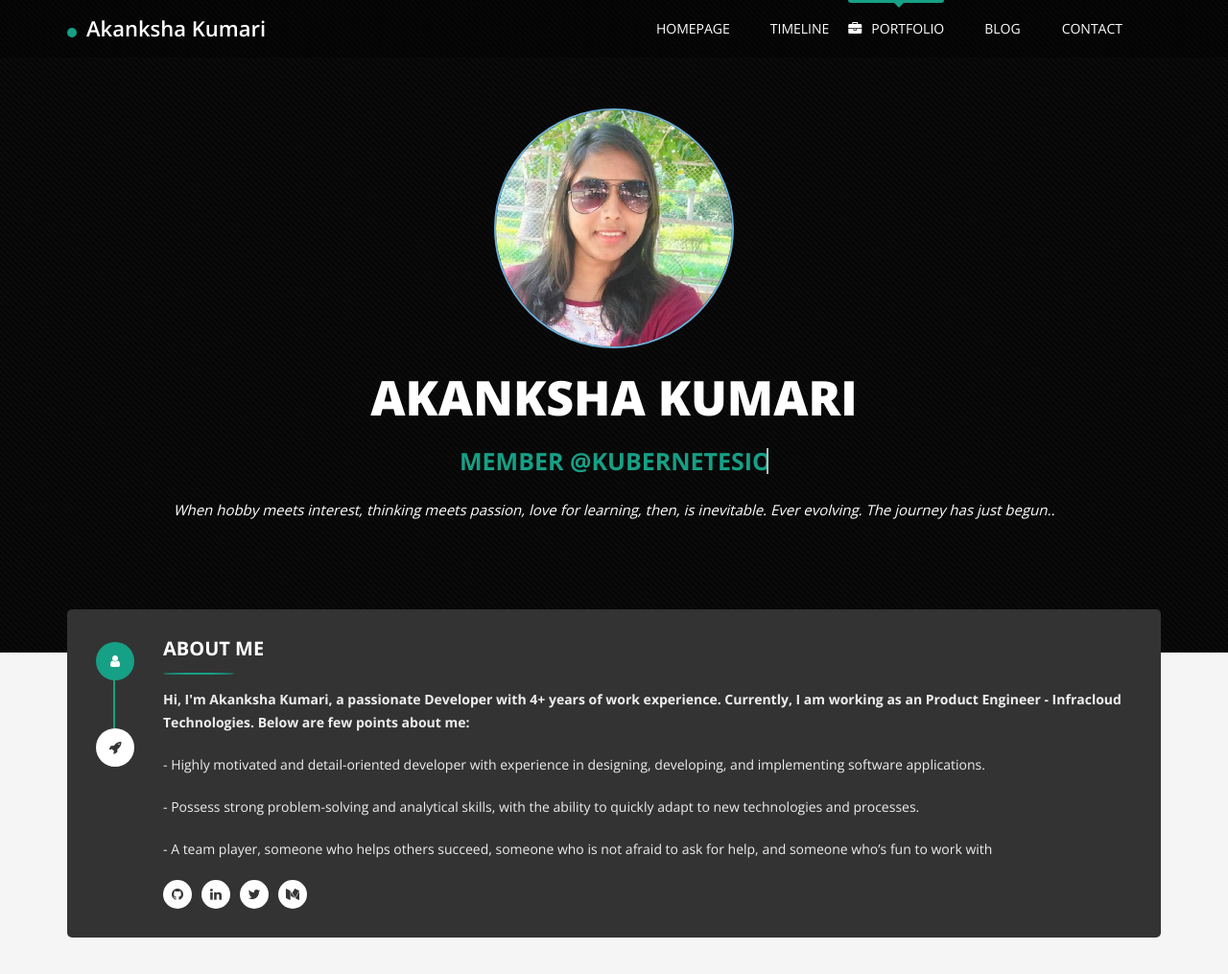
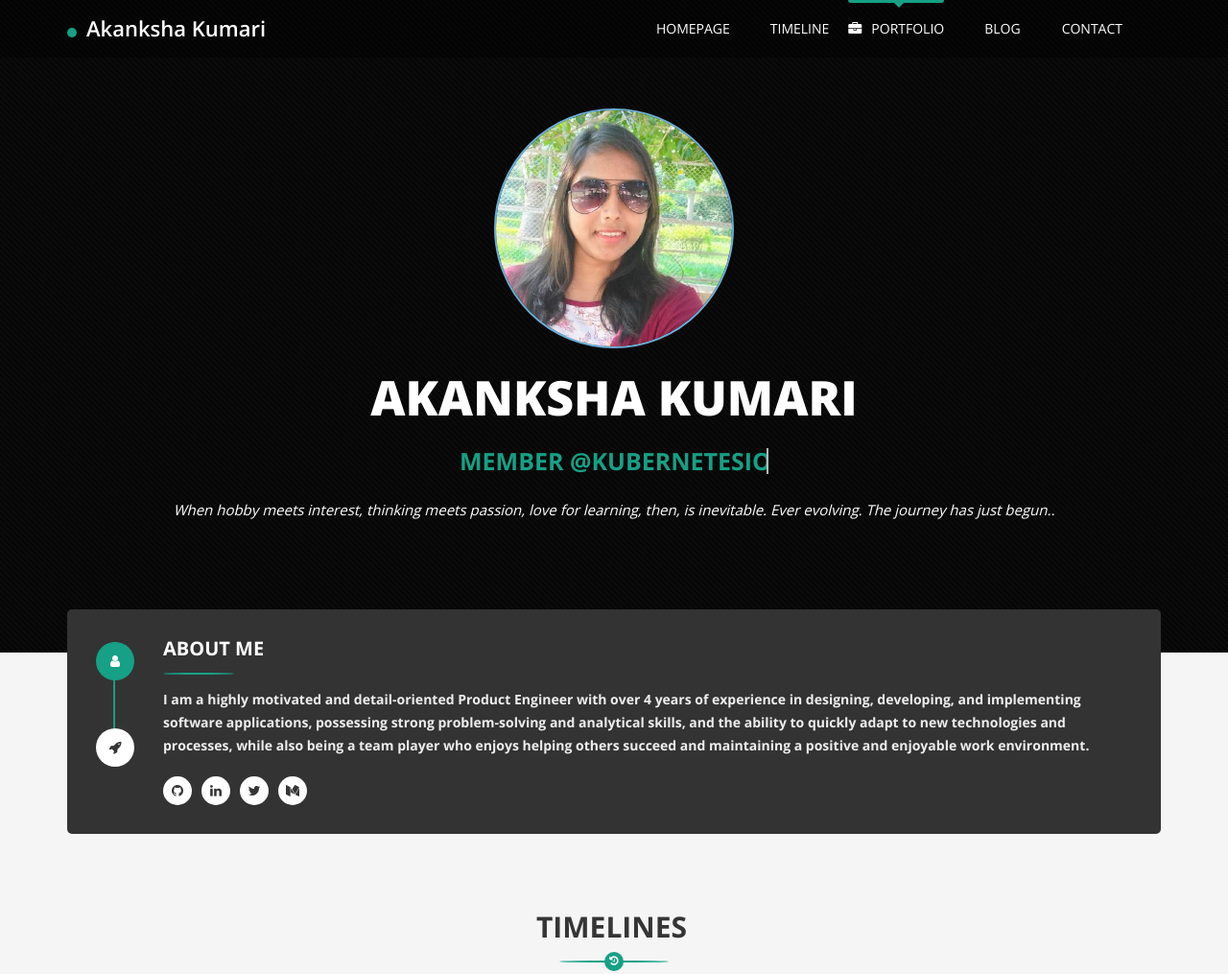
Before and after one commit to A-kanksh-a/-A-kanksh-a.github.io, a plain HTML site: page index.html in a window 1280 px wide. Shown: the top 1015 px of the page at 96% size. Drawn offline with nearby package versions, Linux system fonts and the light colour scheme; files whose address does not match are found by name.

Commit message:
Update Profile

```diff
--- a/index.html
+++ b/index.html
@@ -161,10 +161,7 @@
 											<!-- End About Image -->
 											<div class="col-md-12 col-sm-12 col-xs-12">
 												<div class="content">
-													<p><b>Hi, I'm Akanksha Kumari, a passionate Developer with 4+ years of work experience. Currently, I am working as an Product Engineer - Infracloud Technologies. Below are few points about me: </b></p>
-													<p>- Highly motivated and detail-oriented developer with experience in designing, developing, and implementing software applications. </p>
-													<p>- Possess strong problem-solving and analytical skills, with the ability to quickly adapt to new technologies and processes.</p>
-													<p>- A team player, someone who helps others succeed, someone who is not afraid to ask for help, and someone who’s fun to work with</p>
+													<p><b>I am a highly motivated and detail-oriented Product Engineer with over 4 years of experience in designing, developing, and implementing software applications, possessing strong problem-solving and analytical skills, and the ability to quickly adapt to new technologies and processes, while also being a team player who enjoys helping others succeed and maintaining a positive and enjoyable work environment.</b></p>
 											   </div>
 												<div class="social">
 													<ul>
```
Also changed, not shown: 1 other file.
